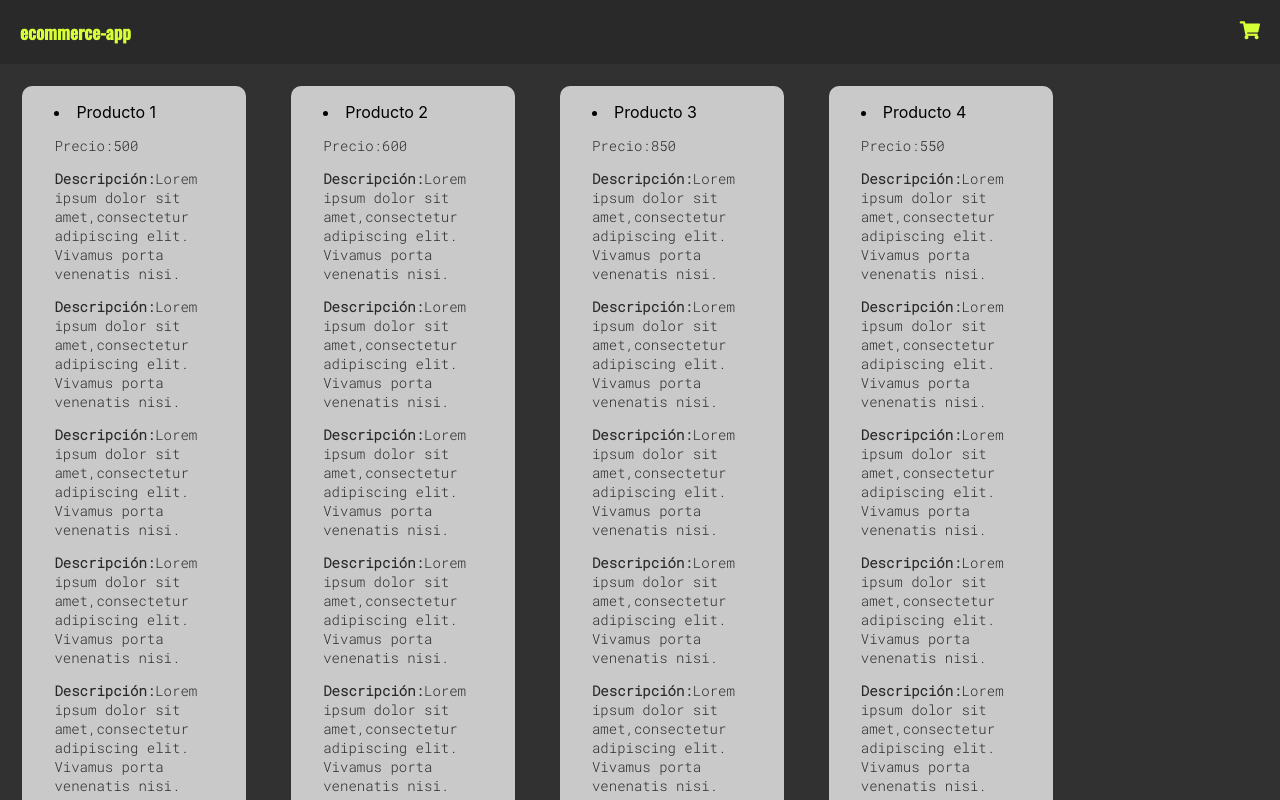
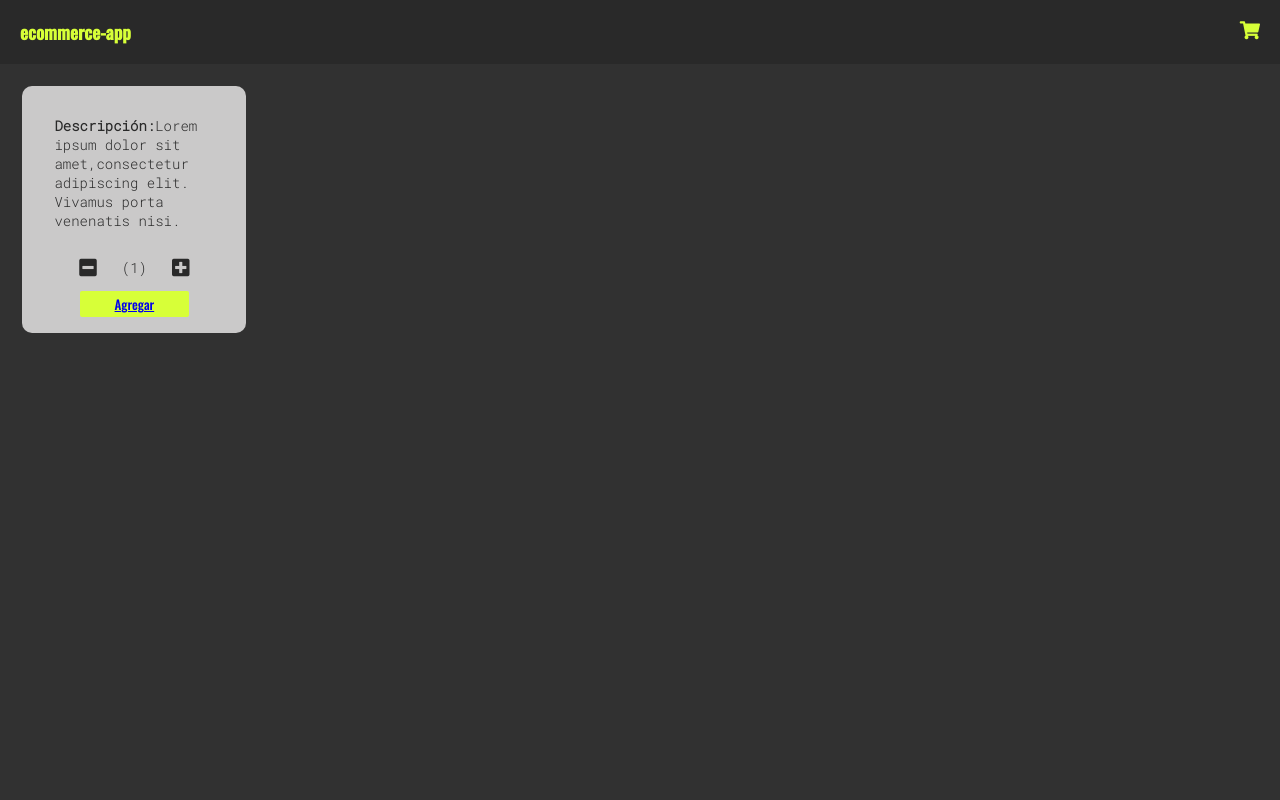
Before and after one commit to julirossia/react-coder, a React (Create React App) app: page /description/1 in a window 1280 px wide. Shown: the top 800 px of the page. Built offline with nearby package versions, Linux system fonts and the light colour scheme.

Commit message:
-Entrega 8 y correccion de entrega 7.

```diff
--- a/package.json
+++ b/package.json
@@ -9,6 +9,7 @@
     "node-sass": "^4.14.1",
     "react": "^16.14.0",
     "react-dom": "^16.14.0",
+    "react-router-dom": "^5.2.0",
     "react-scripts": "3.4.3"
   },
   "scripts": {
--- a/src/App.js
+++ b/src/App.js
@@ -1,13 +1,26 @@
 import React from 'react';
 import './App.scss';
 import Navbar from './components/Navbar';
-import Home from './components/Home'
+import Home from './components/Home';
+import {BrowserRouter, Switch, Route} from 'react-router-dom';
+import ItemDetail from './components/ItemDetail';
+import Cart from './components/Cart';
 
 export default function App() {
   return (
-    <div className="App">
+    <BrowserRouter>
+
       <Navbar/>
-      <Home/>
-    </div>
+      <Switch>
+        <Route exact path='/'>
+   <Home/>
+        </Route>
+        <Route exact path='/description/:id'>
+   <ItemDetail/>
+        </Route>
+      <Route exact path='/cart'><Cart/></Route>
+
+      </Switch>
+    </BrowserRouter>
   );
 }
--- a/src/App.scss
+++ b/src/App.scss
@@ -1,12 +1,12 @@
-@import url('https://fonts.googleapis.com/css2?family=Roboto+Mono:wght@300&display=swap');
+@import url("https://fonts.googleapis.com/css2?family=Roboto+Mono:wght@300&display=swap");
 
-body{
+body {
   background-color: #313131;
   margin: 0;
   padding: 0;
 }
-.menu{
-  background:#292929;
+.menu {
+  background: #292929;
   padding: 1px 10px;
   display: flex;
   justify-content: space-between;
@@ -14,65 +14,66 @@ body{
   .logo {
     font-size: 18px;
     color: #d7ff38;
-    font-family: 'Oswald', sans-serif;
+    font-family: "Oswald", sans-serif;
     padding: 0 10px;
   }
-  .fa-shopping-cart{
+  .fa-shopping-cart {
     font-size: 18px;
     color: #d7ff38;
     padding: 20px 10px;
   }
 }
-.card-container{
+.card-container {
   flex-wrap: wrap;
 
-}
-.cards{
+  .cards {
     padding: 1rem 2rem 1rem 2rem;
     background-color: #cac9c9;
     border-radius: 10px;
     width: 10rem;
     float: left;
     margin: 1.4rem;
-
-  ul{
-    margin: 0;
-    padding: 0;
-    .items{
-      font-family: 'Oswald', sans-serif;
+    li.title {
+      list-style: none;
+      a {
+        text-decoration: none;
+        font-family: "Oswald", sans-serif;
         text-align: left;
-        list-style: none;
         font-size: 16px;
         color: #292929;
-        border-bottom:2px solid #292929;
+        border-bottom: 2px solid #292929;
+        &:hover {
+          color: #d7ff38;
         }
       }
-  p{
+    }
+
+    p {
       color: #292929;
-    font-family: 'Roboto Mono', monospace;
+      font-family: "Roboto Mono", monospace;
       font-size: 14px;
     }
-
   }
-.more{
+}
+.more {
   display: flex;
   text-align: center;
-i{
+  i {
     font-size: 20px;
     color: #292929;
     margin: auto;
   }
-  p{
+  p {
     color: #292929;
-    font-family: 'Oswald', sans-serif;
+    font-family: "Oswald", sans-serif;
     font-size: 12px;
   }
 }
-.add{
+.add {
   background: #d7ff38;
   border: unset;
   color: #292929;
-    font-family: 'Oswald', sans-serif;
+  font-family: "Oswald", sans-serif;
   font-size: 13px;
   border-radius: 2px;
   padding: 3px 35px;
--- /dev/null
+++ b/src/components/Cart.js
@@ -0,0 +1,12 @@
+import React from "react";
+import "../App.scss";
+
+
+
+function Cart() {
+  return (
+<h2>Compra exitosa!</h2>
+  );
+}
+
+export default Cart;
--- a/src/components/CartWidget.js
+++ b/src/components/CartWidget.js
@@ -1,11 +1,12 @@
-import React from "react";
+import React, { Fragment } from "react";
 import "../App.scss";
 
 function CartWidget() {
   return (
-    <>
-<i className="fas fa-shopping-cart"></i>
-    </>
+    <Fragment>
+<li className="fas fa-shopping-cart">
+</li>
+    </Fragment>
   );
 }
 
--- a/src/components/ItemCount.js
+++ b/src/components/ItemCount.js
@@ -1,4 +1,5 @@
 import React, { useState } from "react";
+import {Link} from 'react-router-dom';
 import "../App.scss";
 
 
@@ -17,7 +18,7 @@ function Adder({initial,stock, onAdd, min}) {
   function less() {
     if(clicks > 0){
     setClicks(clicks - min);
-    setTimeout(() => setClicks(alert("ESTA SEGURO QU QUIERE ELIMINAR EL PRODUCTO?")), 2000);
+    setTimeout(() => setClicks(alert("ESTA SEGURO QUE QUIERE ELIMINAR EL PRODUCTO?")), 2000);
 
     console.log(`usuario eliminó ${clicks} productos`);
   }
@@ -31,7 +32,13 @@ function Adder({initial,stock, onAdd, min}) {
         <i class="fas fa-plus-square" onClick={more}></i>
       </div>
       <button className="add" onClick={() => onAdd(clicks)}
-       > Agregar</button>
+       >
+      <Link to={`/cart`}>
+            Agregar
+      </Link>
+
+
+</button>
     </>
   );
 }
@@ -40,7 +47,7 @@ export default function ItemCount() {
 
   return (
     <>
-     <Adder initial={1} stock={10} min={1} onAdd={clicks => alert(`Agregados al carrito: ${clicks}`)}/>
+     <Adder initial={1} stock={10} min={1} onAdd={clicks => console.log(`Agregados al carrito: ${clicks}`)}/>
    </>
   );
 }
--- a/src/components/ItemDetail.js
+++ b/src/components/ItemDetail.js
@@ -1,66 +1,39 @@
- import React, { useState, useEffect, Fragment } from "react";
+ import React, { useState, useEffect } from "react";
 import '../App.scss';
-
-function ListDetail(props){
-
-      const contentDetail = props.description.map((description) =>
-      <div >
-          <p><b>Descripción:</b>{description.descrip}</p>
-       </div>
-
-      );
-      const getDescription = ()=>{
-        return new Promise((res,rej)=>{
-    res ([
-      {id: 1, descrip:"Lorem ipsum dolor sit amet,consectetur adipiscing elit. Vivamus porta venenatis nisi."},
-      {id: 2, descrip:"Lorem ipsum dolor sit amet,consectetur adipiscing elit. Vivamus porta venenatis nisi."},
-      {id: 3, descrip:"Lorem ipsum dolor sit amet,consectetur adipiscing elit. Vivamus porta venenatis nisi."},
-      {id: 4, descrip:"Lorem ipsum dolor sit amet,consectetur adipiscing elit. Vivamus porta venenatis nisi."},
-      {id: 5, descrip:"Lorem ipsum dolor sit amet,consectetur adipiscing elit. Vivamus porta venenatis nisi."},
-      {id: 6, descrip:"Lorem ipsum dolor sit amet,consectetur adipiscing elit. Vivamus porta venenatis nisi."}
-
-    ].map)
-        },3000)
-      }
-      const [description, setDescription]=useState();
-
-      useEffect(()=>{
-        console.log("Detalle de Producto");
+import ItemCount from './ItemCount';
 
 
-        getDescription().then(res=>{
-            setDescription(description)
-             console.log(res)
+const getDescription = () => {
+  return new Promise((res, rej) => {
+      setTimeout(() => {
+          res({
+              id: 1,
+              descrip:
+                  'Lorem ipsum dolor sit amet,consectetur adipiscing elit. Vivamus porta venenatis nisi.',
+          });
+      }, 1500);
+  });
+};
+function ItemDetail() {
+  const [description, setDescription] = useState({});
 
-        },[])
-    })
-    return (
-        <>
-          {contentDetail}
+  useEffect(() => {
+      console.log('Detalle de Producto');
 
-                  </>
-      );
+      getDescription().then((res) => {
+          setDescription(res);
+          console.log(res);
+      }, []);
+  });
+  return (
+    <main className="card-container">
+
+    <div className="cards" >
+        <p><b>Descripción:</b>{description.descrip}</p>
+        <ItemCount/>
+     </div>
+     </main>
+  );
 }
-const description = [
-    {id: 1, descrip:"Lorem ipsum dolor sit amet,consectetur adipiscing elit. Vivamus porta venenatis nisi."},
-    {id: 2, descrip:"Lorem ipsum dolor sit amet,consectetur adipiscing elit. Vivamus porta venenatis nisi."},
-    {id: 3, descrip:"Lorem ipsum dolor sit amet,consectetur adipiscing elit. Vivamus porta venenatis nisi."},
-    {id: 4, descrip:"Lorem ipsum dolor sit amet,consectetur adipiscing elit. Vivamus porta venenatis nisi."},
-    {id: 5, descrip:"Lorem ipsum dolor sit amet,consectetur adipiscing elit. Vivamus porta venenatis nisi."},
-    {id: 6, descrip:"Lorem ipsum dolor sit amet,consectetur adipiscing elit. Vivamus porta venenatis nisi."}
-]
-
-
-function ItemDetail() {
-
-   return (
-        <div>
-            <ListDetail description={description}/>
-
-        </div>
-
-   );
-  }
-
 
 export default ItemDetail;
--- a/src/components/ItemListContainer.js
+++ b/src/components/ItemListContainer.js
@@ -1,23 +1,11 @@
-import React, { useState, useEffect, Fragment } from "react";
-import ItemCount from './ItemCount';
+import React, { useState, useEffect, useParams } from "react";
  import '../App.scss';
-import ItemDetail from "./ItemDetail";
+import {Link} from 'react-router-dom';
 
-function List(props) {
-
-      const contentCard = props.item.map((item) =>
-      <main className="card-container">
-  <div className="cards" key={item.id}>
-      <li>{item.productName}</li>
-      <p>Precio:{item.precio}</p>
-<ItemDetail/>
-<ItemCount/>
-    </div>
-      </main>
-
-  );
 const getItem = ()=>{
   return new Promise((res,rej)=>{
+    setTimeout(() => {
+
 res ([
 {id: 1, productName:"Producto 1", precio:500},
 {id: 2, productName:"Producto 2",precio:600},
@@ -26,48 +14,33 @@ res ([
 {id: 5, productName:"Producto 5",precio:750},
 {id: 6, productName:"Producto 6",precio:590}
 
-])
-    },3000)
-  }
-  const [item, setItem]=useState();
+]);
+}, 1500);
+});
+};
+function ItemListContainer() {
+  const [items, setItems] = useState([]);
+/*    const {ids} = useParams();
+ */
+  useEffect(() => {
+      console.log('Lista');
 
-  useEffect(()=>{
-      console.log("Lista");
-
-
-      getItem().then(res=>{
-          setItem(item)
-           console.log(res)
-
-      },[])
-  })
-
-
-  return (
-    <div>
-    {contentCard}
-
+      getItem().then((response) => {
+          setItems(response);
+      }, []);
+  });
+  return items.map((item) => (
+    <main className='card-container'>
+        <div className='cards' key={item.id}>
+            <li className="title">
+            <Link to={`/description/${item.id.description}`}>
+      {item.productName}
+      </Link>
+     </li>
+            <p>Precio:{item.precio}</p>
       </div>
-  );
-}
-const item = [
-  {id: 1, productName:"Producto 1", precio:500},
-  {id: 2, productName:"Producto 2",precio:600},
-  {id: 3, productName:"Producto 3",precio:850},
-  {id: 4, productName:"Producto 4",precio:550},
-  {id: 5, productName:"Producto 5",precio:750},
-  {id: 6, productName:"Producto 6",precio:590}
-
-];
-
-function ItemListContainer() {
-
-    return (
-      <>
-   <List item={item}/>
-  </>
-   );
+    </main>
+));
 }
 
-
 export default ItemListContainer;
--- a/src/components/Navbar.js
+++ b/src/components/Navbar.js
@@ -1,5 +1,7 @@
 import React from "react";
+import {BrowserRouter, Switch, Route} from 'react-router-dom';
 import CartWidget from './CartWidget';
+import Cart from './Cart';
 import "../App.scss";
 
 function Navbar() {
@@ -9,7 +11,15 @@ function Navbar() {
            <h3 className="logo">
             ecommerce-app
           </h3>
+          <BrowserRouter>
+          <Switch>
+
           <CartWidget/>
+          <Route exact path='/cart'><Cart/></Route>
+          </Switch>
+
+          </BrowserRouter>
+
       </nav>
     </>
   );
```
Also changed, not shown: 1 other file (tests, documents, lock files or other folders). Lines whose indentation alone changed are shown as unchanged.
